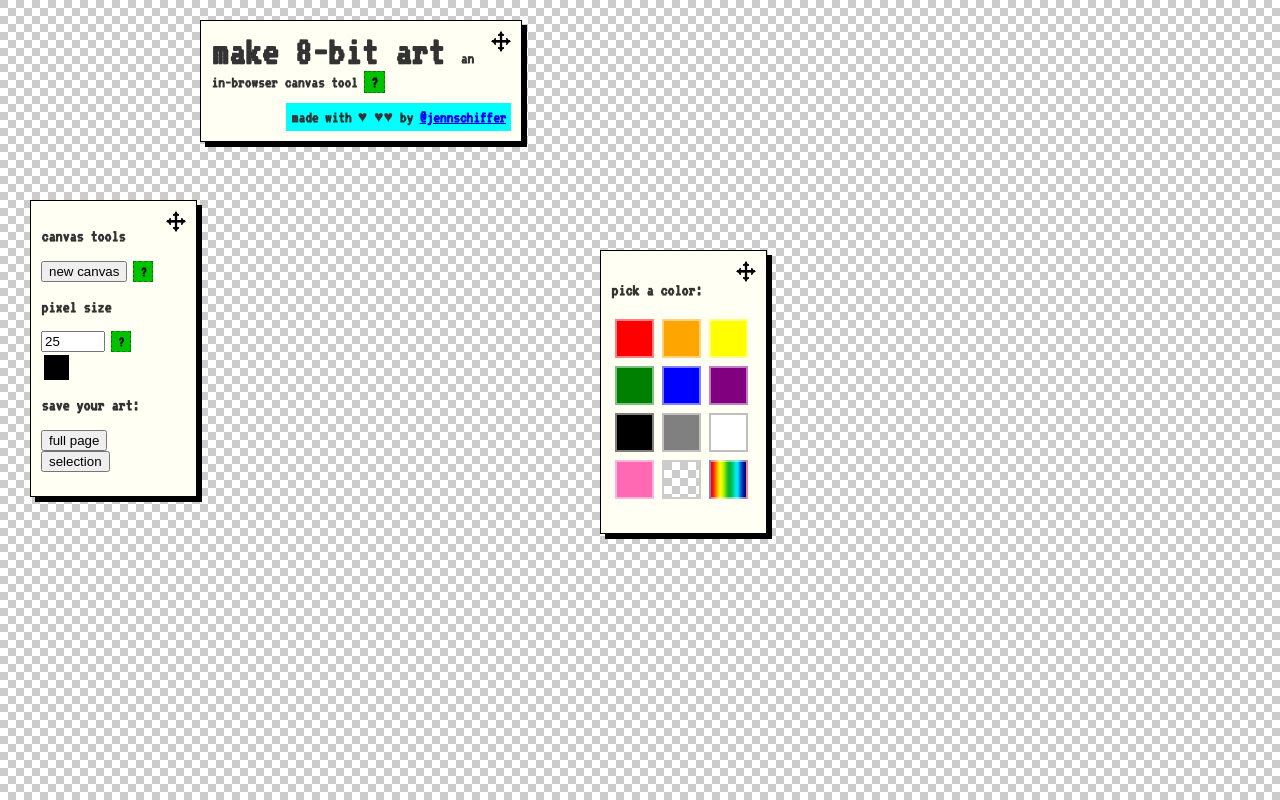
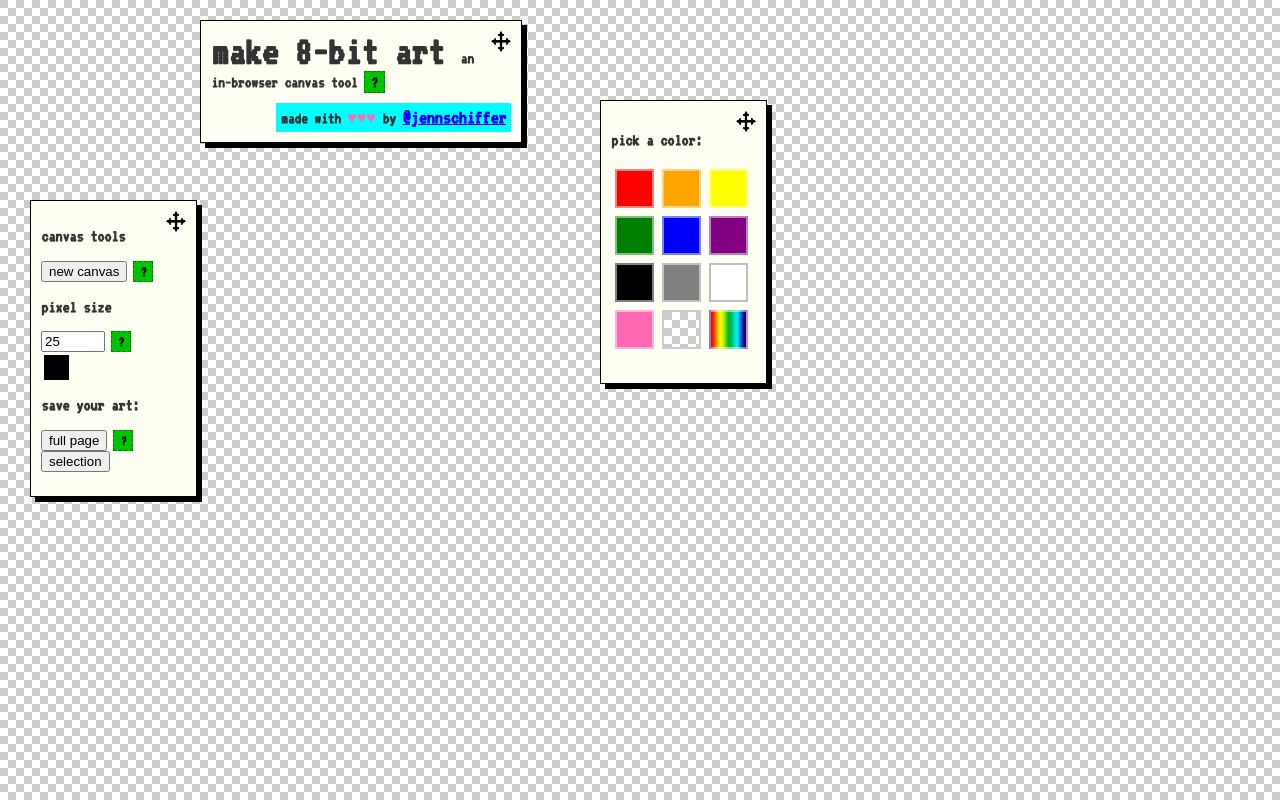
Before and after one commit to tbranyen/make8bitart, a PHP site: page / in a window 1280 px wide. Run offline with PHP 8.4, Linux system fonts and the light colour scheme.

Commit message:
think i'm ready to finally launch this baby

```diff
--- a/css/custom/style.css
+++ b/css/custom/style.css
@@ -32,6 +32,8 @@ canvas { background: #fff; cursor: crosshair; }
 #header h1 { font-size: 2.5em; margin: 0; }
 #header h1 small { font-size: .4em;}
 h2 { background: aqua; display: inline-block; float: right; font-size: 1em; padding: 5px; margin: 10px 0 0; }
+h2 a { color: blue; font-size: 1.2em;}
+.hearts { color: hotpink; }
 
 /* canvas tools box */
 #toolbox { width: 145px; }
--- a/includes/header.php
+++ b/includes/header.php
@@ -4,7 +4,7 @@
 		<img class="ui-dragger" src="assets/draggybits/dragger.png">
 	</div>
 
-	<h1>make 8-bit art <small>an in-browser canvas tool <div class="tip"> ? <span class="tip-text">only works in browsers that support html5 canvas and javascript</span></small></h1>
-	<h2>made with &hearts; &hearts;&hearts; by <a href="http://twitter.com/jennschiffer" target="_blank">@jennschiffer</a></h2>
+	<h1>make 8-bit art <small>an in-browser canvas tool <div class="tip"> ? <span class="tip-text">only works in browsers that support html5 canvas and javascript. for the old less-cool version, <a href="/old/">click here</a></span></small></h1>
+	<h2>made with <span class="hearts">&hearts;&hearts;&hearts;</span> by <a href="http://twitter.com/jennschiffer" target="_blank">@jennschiffer</a></h2>
 
 </div>
--- a/includes/toolbox.php
+++ b/includes/toolbox.php
@@ -19,7 +19,7 @@
 	<div id="save" class="inner">
 		<h3>save your art:</h3>
 
-		<input type="submit" value="full page" id="save-full" /><br />
+		<input type="submit" value="full page" id="save-full" /> <div class="tip"> ? <span class="tip-text">may not work if your image is super huge. if that's the case, save by selection.</span></div><br />
 		<input type="submit" value="selection" id="save-selection" />
 
 		<ul class="instructions">
--- a/index.php
+++ b/index.php
@@ -18,9 +18,7 @@
 <script src="js/libs/pixeldiv.js"></script>
 <script src="js/custom/make8bitart.js"></script>
 
-<!-- my personal tracking tags -->
 <script src="//pmetrics.performancing.com/js" type="text/javascript"></script>
-<script type="text/javascript">try{ clicky.init(14721); }catch(e){}</script>
-<noscript><p><img alt="Performancing Metrics" width="1" height="1" src="//pmetrics.performancing.com/14721ns.gif" /></p></noscript>
-</body>
+<script type="text/javascript">try{ clicky.init(15102); }catch(e){}</script>
+<noscript><p><img alt="Performancing Metrics" width="1" height="1" src="//pmetrics.performancing.com/15102ns.gif" /></p></noscript></body>
 </html>
--- a/js/custom/make8bitart.js
+++ b/js/custom/make8bitart.js
@@ -82,7 +82,7 @@ $(function(){
 	});
 	DOM.$colorbox.css({
 		'left' : '600px',
-		'top' : '250px'
+		'top' : '100px'
 	});
 
 
```
